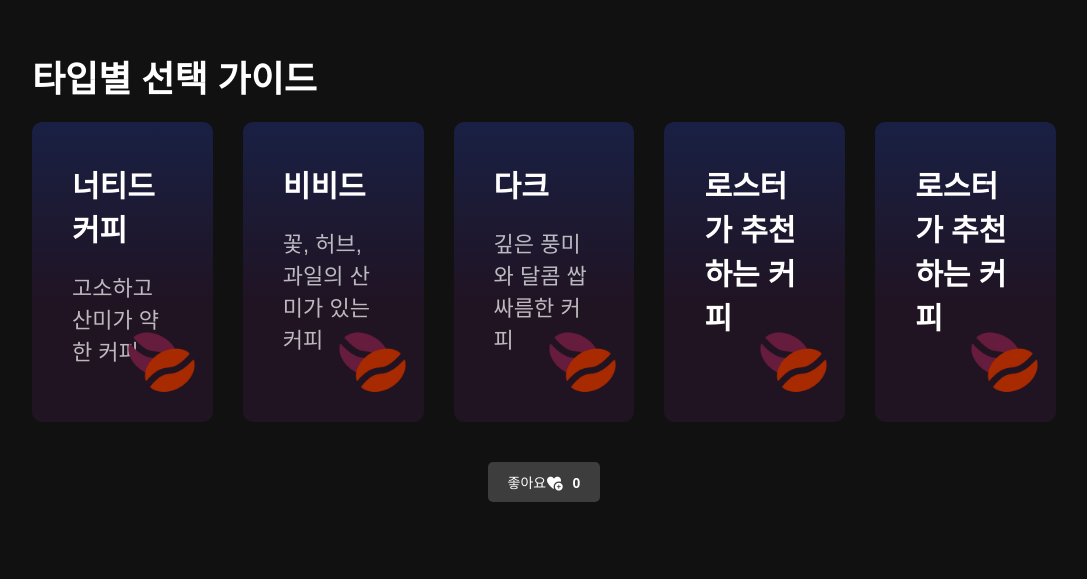
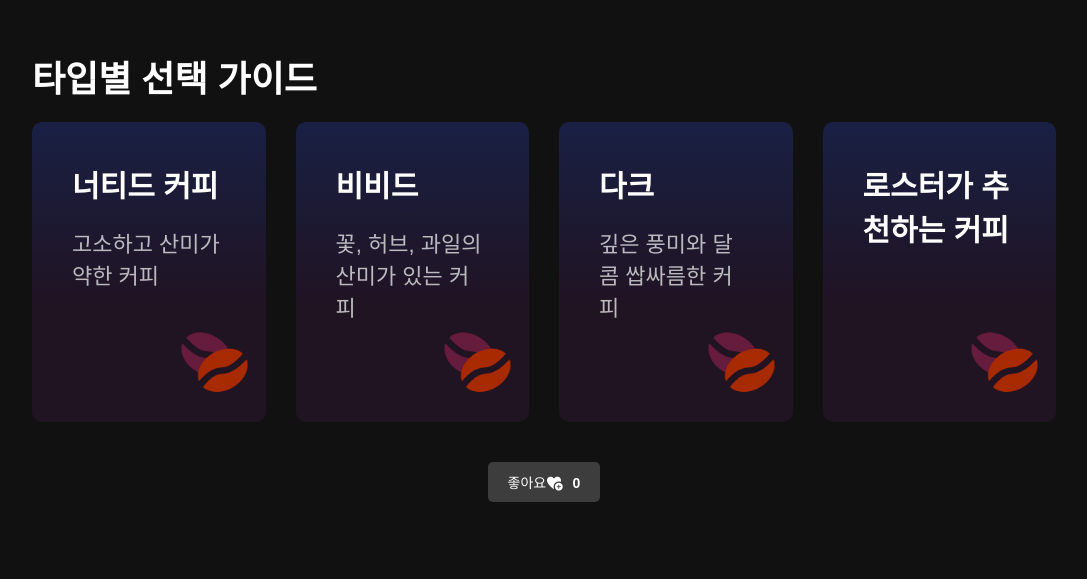
Before and after one commit to bluezip70/StayWithCoffee, a plain HTML site: page index.html in a window 1280 px wide. Shown: the part 1780-2359 px from the top of the page, without its empty margins (96-1183 px from the left). Drawn offline with Linux system fonts and the light colour scheme.

Commit message:
중복 코드 삭제

```diff
--- a/index.html
+++ b/index.html
@@ -89,12 +89,6 @@
         <div class="bean-img">
           <img src="images/beans.png" alt="">
         </div>
-      </div>
-      <div class="card">
-        <h3>로스터가 추천하는 커피</h3>
-        <div class="bean-img">
-          <img src="images/beans.png" alt="">
-         </div>
       </div>
     </div>
     <div class="like-box">
```
